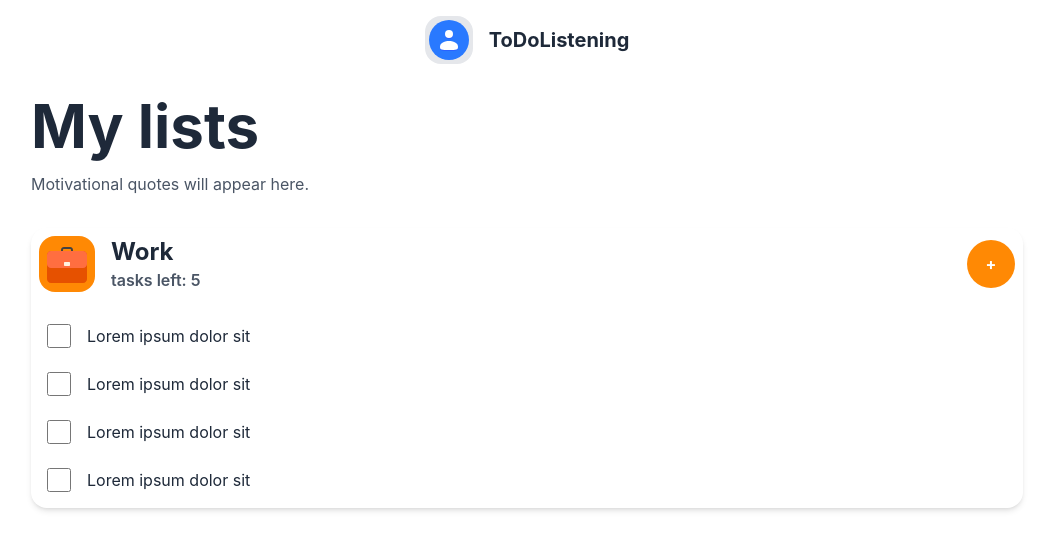
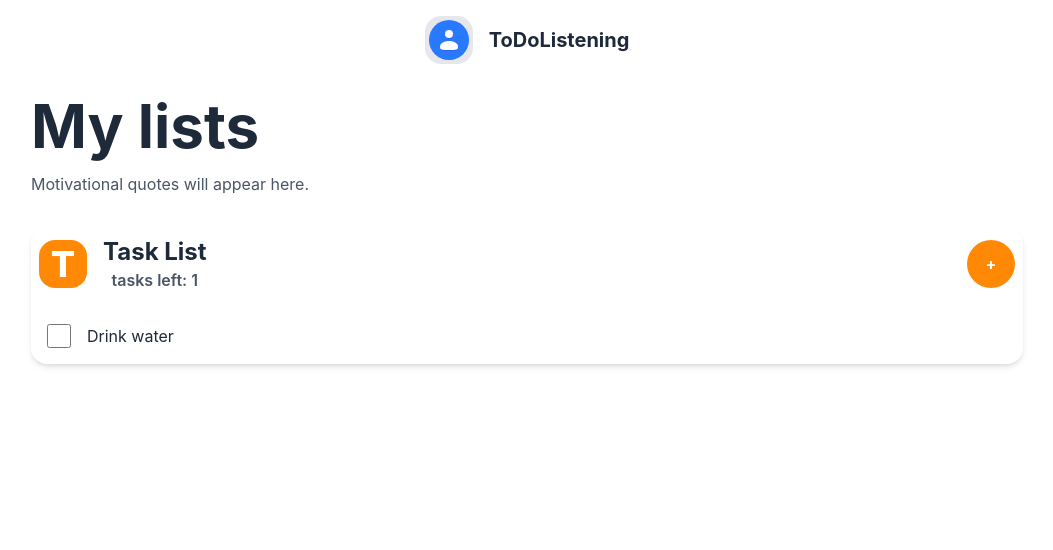
Before and after one commit to polidev/todolistening, a React (Vite) app: page / in a window 1280 px wide. Shown: the top 550 px of the page, without its empty margins (113-1166 px from the left). Built offline with nearby package versions, Linux system fonts and the light colour scheme.

Commit message:
fix: local storage did not work after refresh

```diff
--- a/src/components/layout/todoItem/todoItem.tsx
+++ b/src/components/layout/todoItem/todoItem.tsx
@@ -1,10 +1,13 @@
 import "./todoItem.css";
 
-export default function TodoItem() {
+export default function TodoItem({ id, title }: { id: string; title: string }) {
   return (
-    <div className="todo-item">
-      <input type="checkbox" id="task1" name="task1" />
-      <label htmlFor="task1">Lorem ipsum dolor sit</label>
-    </div>
+    console.log(title),
+    (
+      <div className="todo-item">
+        <input type="checkbox" id={id} name="task1" />
+        <label htmlFor={id}>{title}</label>
+      </div>
+    )
   );
 }
--- a/src/components/ui/listsSection/listsSection.tsx
+++ b/src/components/ui/listsSection/listsSection.tsx
@@ -4,9 +4,6 @@ import "./listsSection.css";
 
 export default function ListsSection() {
   const { taskList, buyList, loading, error } = useCheckLocalStorage();
-
-  console.log(taskList);
-  console.log(buyList);
 
   return (
     <section className="lists-section">
@@ -18,7 +15,14 @@ export default function ListsSection() {
       {loading && <p>Loading...</p>}
       {error && <p>{error}</p>}
 
-      <TodoList />
+      {!loading && !error && taskList && (
+        <TodoList
+          key={taskList.id}
+          id={taskList.id}
+          title={taskList.title}
+          tasks={taskList.tasks}
+        />
+      )}
     </section>
   );
 }
--- a/src/components/ui/todoList/todoList.css
+++ b/src/components/ui/todoList/todoList.css
@@ -8,12 +8,12 @@
   .todo-header {
     @apply w-full h-auto mb-4 flex items-center;
 
-    & img {
-      @apply mr-4 p-1 rounded-2xl bg-orange-400;
+    & span {
+      @apply w-12 h-12 mr-4 p-1 flex justify-center items-center text-4xl font-extrabold text-white rounded-2xl bg-orange-400;
     }
 
     & div {
-      @apply justify-self-center;
+      @apply text-center;
 
       & h4 {
         @apply text-2xl font-bold;
--- a/src/components/ui/todoList/todoList.tsx
+++ b/src/components/ui/todoList/todoList.tsx
@@ -1,28 +1,38 @@
 import TodoItem from "../../layout/todoItem/todoItem.tsx";
 import "./todoList.css";
 
-import workIcon from "/src/assets/icons8-briefcase.svg";
+interface Task {
+  id: string;
+  quantity?: number;
+  title: string;
+  completed: boolean;
+}
 
-export default function TodoList() {
+interface TaskList {
+  id: string;
+  title: string;
+  tasks: Task[];
+}
+
+export default function TodoList({ title, tasks }: TaskList) {
   return (
     <>
       <section className="todo-list">
         <aside className="todo-header">
-          <img src={workIcon} alt="Work icon" />
+          <span>{title.slice(0, 1).toUpperCase()}</span>
 
           <div>
-            <h4>Work</h4>
-            <p>tasks left: 5</p>
+            <h4>{title}</h4>
+            <p>tasks left: {tasks.length}</p>
           </div>
 
           <button>+</button>
         </aside>
 
         <aside className="todo-tasks">
-          <TodoItem />
-          <TodoItem />
-          <TodoItem />
-          <TodoItem />
+          {tasks.map((task) => (
+            <TodoItem key={task.id} id={task.id} title={task.title} />
+          ))}
         </aside>
       </section>
     </>
```
Also changed, not shown: src/assets/icons8-briefcase.svg (deleted), src/hooks/useAddLocalStorage.tsx (added).
